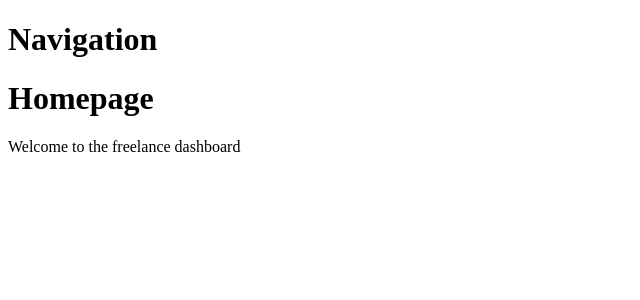
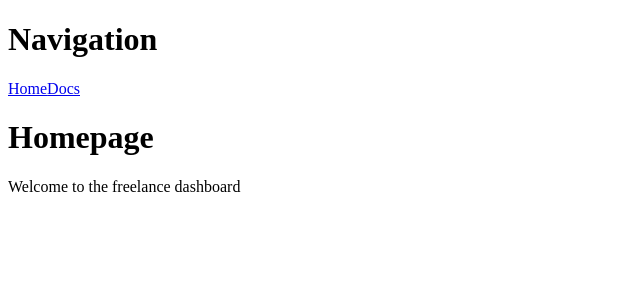
Before and after one commit to mscorzoni/freelance-fe, an Angular app: page /home in a window 1280 px wide. Shown: the top 300 px of the page, without its empty margins (0-640 px from the left). Built offline with nearby package versions, Linux system fonts and the light colour scheme.

Commit message:
create document interface

```diff
--- a/src/app/app.component.html
+++ b/src/app/app.component.html
@@ -1,2 +1,5 @@
 <h1>Navigation</h1>
+
+<a routerLink='/home'>Home</a>
+<a routerLink='/documents'>Docs</a>
 <router-outlet></router-outlet>
```
Also changed, not shown: src/app/documents/document.ts (added, +7 -0 lines).
